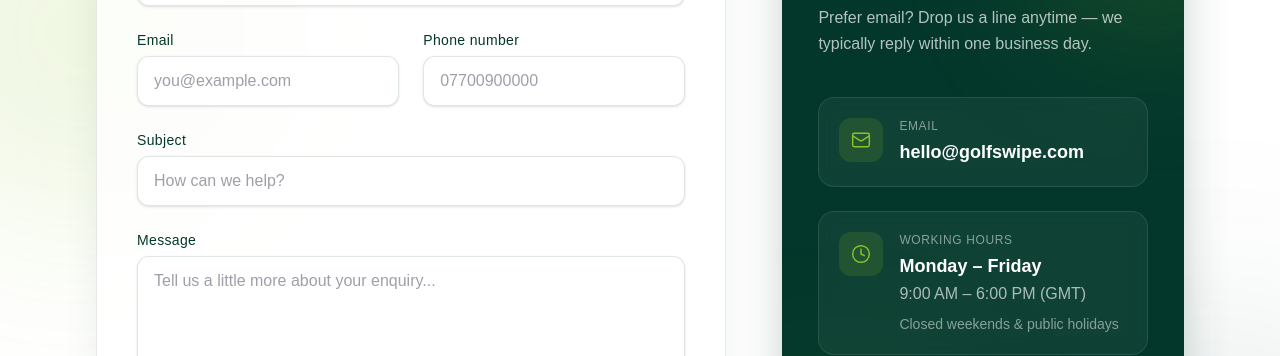
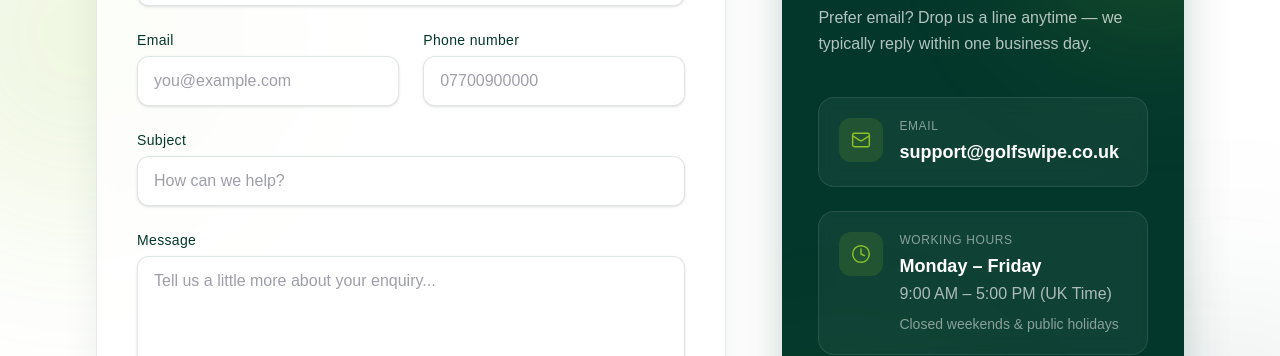
Before and after one commit to saneshps/golfswipe, a Next.js app: page /contact-us in a window 1280 px wide. Shown: the part 800-1156 px from the top of the page. Built offline with nearby package versions, Linux system fonts and the light colour scheme.

Commit message:
Update contact form email and operating hours for accuracy
Change the contact email from hello@golfswipe.com to support@golfswipe.co.uk and update the operating hours from 9:00 AM – 6:00 PM (GMT) to 9:00 AM – 5:00 PM (UK Time) for improved clarity and correctness.

```diff
--- a/src/components/sections/contact/form.tsx
+++ b/src/components/sections/contact/form.tsx
@@ -216,10 +216,10 @@ export default function Form() {
                           Email
                         </p>
                         <Link
-                          href="mailto:hello@golfswipe.com"
+                          href="mailto:support@golfswipe.co.uk"
                           className="mt-1 block break-all text-base font-semibold text-white transition-colors hover:text-[#8cc129] sm:text-lg"
                         >
-                          hello@golfswipe.com
+                         support@golfswipe.co.uk
                         </Link>
                       </div>
                     </div>
@@ -251,7 +251,8 @@ export default function Form() {
                           Monday – Friday
                         </p>
                         <p className="mt-0.5 text-sm text-white/65 sm:text-base">
-                          9:00 AM – 6:00 PM (GMT)
+                          9:00 AM – 5:00 PM (UK Time)
+
                         </p>
                         <p className="mt-2 text-sm text-white/50">
                           Closed weekends &amp; public holidays
```
